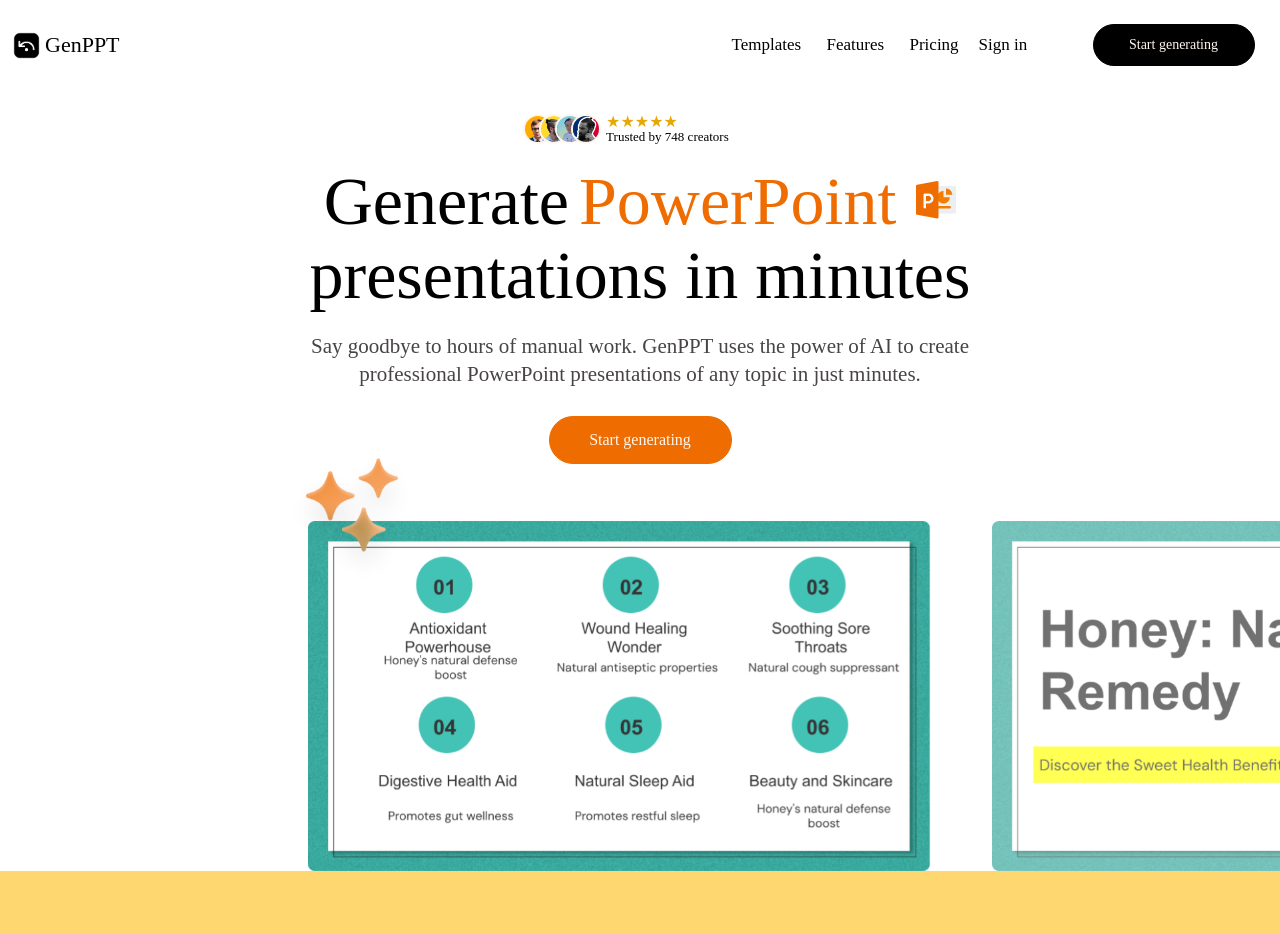
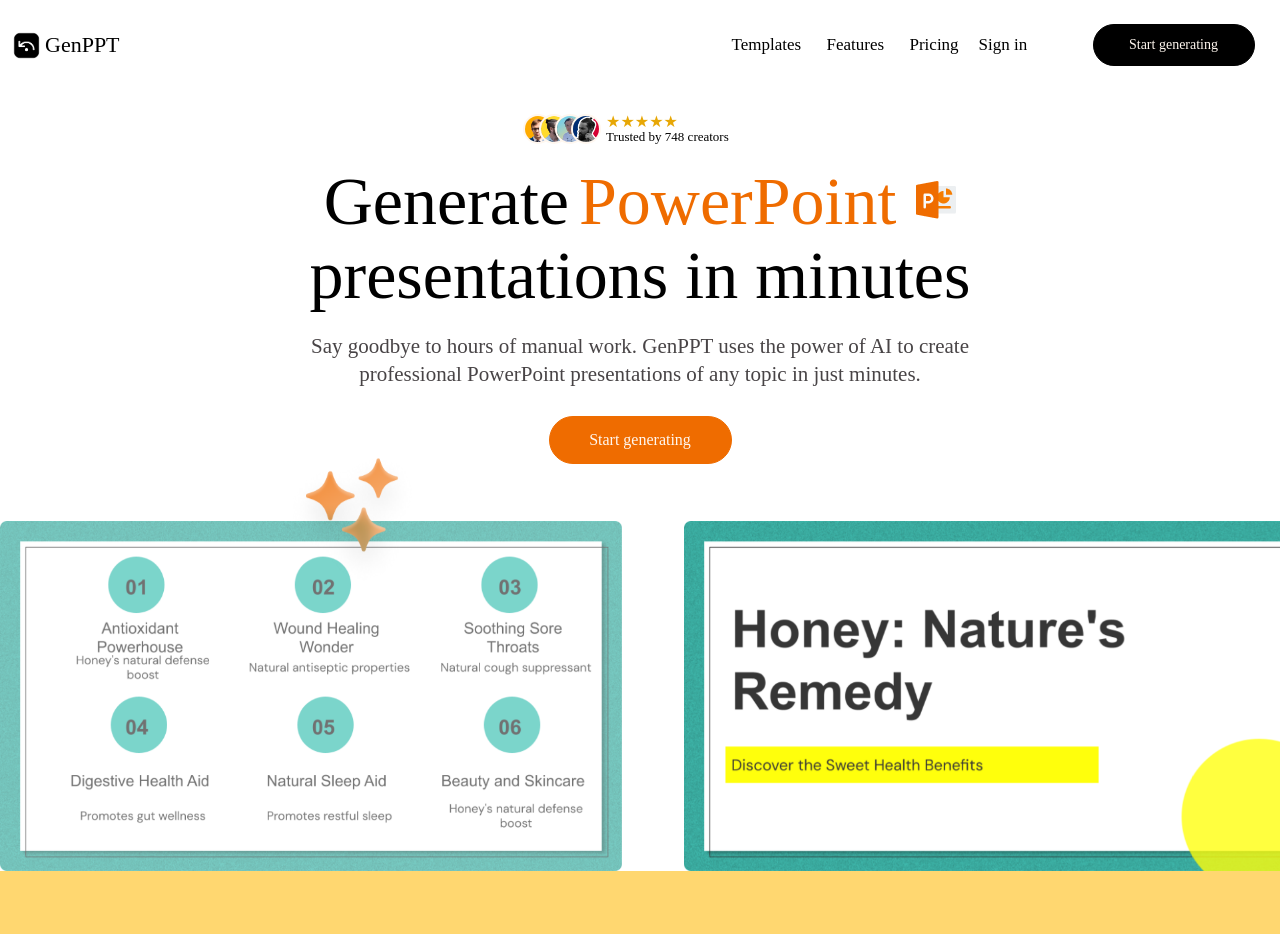
Before and after one commit to annu-1210/Genppt-demo, a React (Vite) app: page / in a window 1280 px wide. Shown: the top 934 px of the page. Built offline with nearby package versions, Linux system fonts and the light colour scheme; a web font is replaced by a local one.

Commit message:
content updated

```diff
--- a/src/components/Hero/HeroSlider.jsx
+++ b/src/components/Hero/HeroSlider.jsx
@@ -9,7 +9,7 @@
 // import { Navigation, Pagination } from "swiper/modules";
 
 const HeroSlider = () => {
-  const [activeSlide, setActiveSlide] = useState(0);
+  const [activeSlide, setActiveSlide] = useState(1);
 
   const handleSlideChange = (swiper) => {
     setActiveSlide(swiper.activeIndex);
@@ -22,6 +22,7 @@
         spaceBetween={20}
         slidesPerView={1.9}
         centeredSlides={true}
+        centeredSlidesBounds = {true}
         // navigation
         // pagination={{ clickable: true }}
         onSlideChange={handleSlideChange}
--- a/src/components/Reviews/Head.jsx
+++ b/src/components/Reviews/Head.jsx
@@ -8,7 +8,7 @@
         Our
         <span className="text-orange"> satisfied customers</span>
       </h3>
-      <h6 className="common-para leading-[22px] md:leading-[29px] mt-1 mobile:mt-0">
+      <h6 className="common-para leading-[22px] md:leading-[29px] mt-1 mobile:mt-0 mx-3">
         With over 1,200 presentations generated and nearly 4,000 hours saved,
         GenPPT is a proven winner for our customers.
       </h6>
--- a/src/components/Templates/TemplateText.jsx
+++ b/src/components/Templates/TemplateText.jsx
@@ -10,7 +10,7 @@
         Over <span className="text-orange">50+ inspiring </span>
         templates
       </h3>
-      <h6 className="md:text-start common-para ">
+      <h6 className="mx-3 md:text-start common-para">
         GenPPT provides a range of professionally designed templates for any
         style, from elegant and minimalist to notebook.
       </h6>
```
